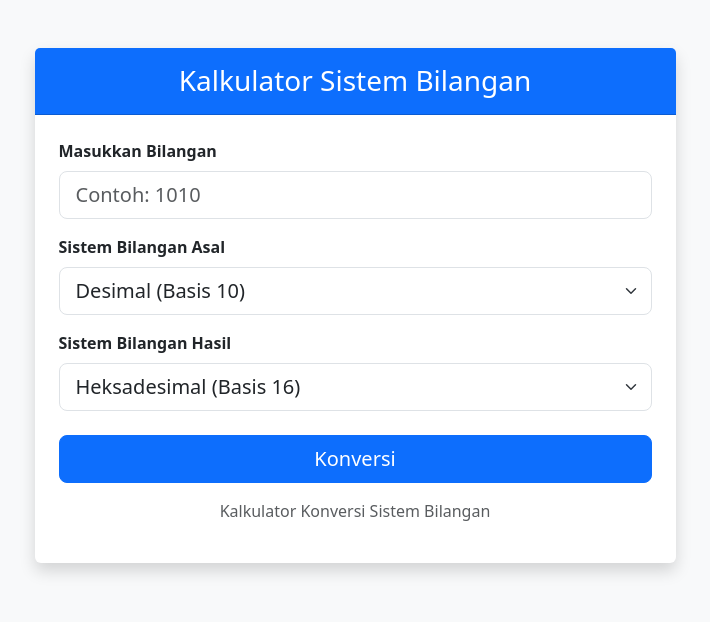
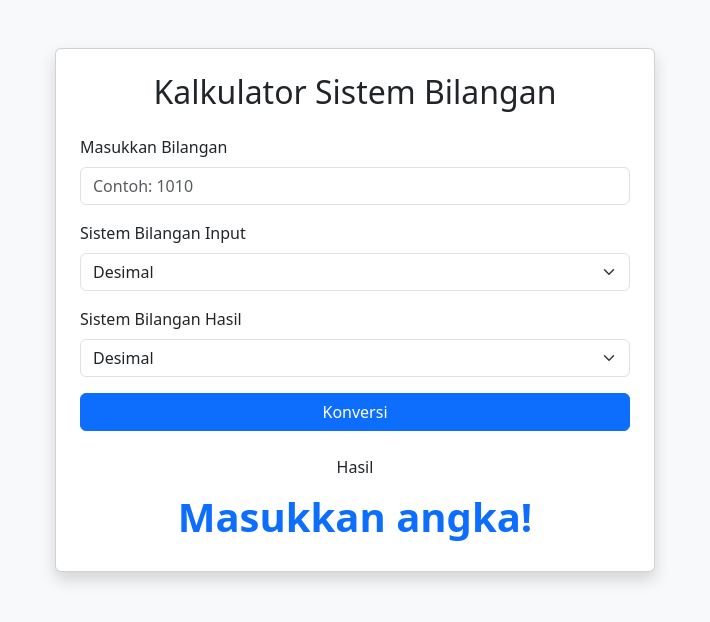
Before and after one commit to fabiantafarel93-cell/Fabian-Tafarel, a plain HTML site: page sisbil.html in a window 1280 px wide. Both pictures are taken after a click on the button "Konversi". Shown: the whole page, without its empty margins (285-995 px from the left). Drawn offline with nearby package versions, Linux system fonts and the light colour scheme.

Commit message:
Update sisbil.html

```diff
--- a/sisbil.html
+++ b/sisbil.html
@@ -6,159 +6,88 @@
     <title>Kalkulator Sistem Bilangan</title>
 
     <!-- Bootstrap CDN -->
-    <link
-        href="https://cdn.jsdelivr.net/npm/bootstrap@5.3.3/dist/css/bootstrap.min.css"
-        rel="stylesheet"
-    >
+    <link href="https://cdn.jsdelivr.net/npm/bootstrap@5.3.3/dist/css/bootstrap.min.css" rel="stylesheet">
 </head>
 
 <body class="bg-light">
 
-<div class="container py-5">
-    <div class="row justify-content-center">
-        <div class="col-md-8 col-lg-7">
+    <div class="container mt-5">
+        <div class="card shadow p-4 mx-auto" style="max-width: 600px;">
 
-            <div class="card shadow border-0">
-                <div class="card-header bg-primary text-white text-center p-3">
-                    <h3 class="mb-0">Kalkulator Sistem Bilangan</h3>
+            <h2 class="text-center mb-4">Kalkulator Sistem Bilangan</h2>
+
+            <!-- Input -->
+            <div class="mb-3">
+                <label class="form-label">Masukkan Bilangan</label>
+                <input type="text" id="angka" class="form-control" placeholder="Contoh: 1010">
             </div>
 
-                <div class="card-body p-4">
-
-                    <!-- Input Bilangan -->
+            <!-- Sistem bilangan input -->
             <div class="mb-3">
-                        <label for="bilangan" class="form-label fw-bold">
-                            Masukkan Bilangan
-                        </label>
-                        <input
-                            type="text"
-                            id="bilangan"
-                            class="form-control form-control-lg"
-                            placeholder="Contoh: 1010"
-                        >
-                    </div>
-
-                    <!-- Sistem Bilangan Asal -->
-                    <div class="mb-3">
-                        <label for="asal" class="form-label fw-bold">
-                            Sistem Bilangan Asal
-                        </label>
-                        <select id="asal" class="form-select form-select-lg">
-                            <option value="2">Biner (Basis 2)</option>
-                            <option value="8">Oktal (Basis 8)</option>
-                            <option value="10" selected>Desimal (Basis 10)</option>
-                            <option value="16">Heksadesimal (Basis 16)</option>
+                <label class="form-label">Sistem Bilangan Input</label>
+                <select id="sistemInput" class="form-select">
+                    <option value="2">Biner</option>
+                    <option value="8">Oktal</option>
+                    <option value="10" selected>Desimal</option>
+                    <option value="16">Hexadesimal</option>
                 </select>
             </div>
 
-                    <!-- Sistem Bilangan Tujuan -->
-                    <div class="mb-4">
-                        <label for="tujuan" class="form-label fw-bold">
-                            Sistem Bilangan Hasil
-                        </label>
-                        <select id="tujuan" class="form-select form-select-lg">
-                            <option value="2">Biner (Basis 2)</option>
-                            <option value="8">Oktal (Basis 8)</option>
-                            <option value="10">Desimal (Basis 10)</option>
-                            <option value="16" selected>
-                                Heksadesimal (Basis 16)
-                            </option>
+            <!-- Sistem bilangan hasil -->
+            <div class="mb-3">
+                <label class="form-label">Sistem Bilangan Hasil</label>
+                <select id="sistemHasil" class="form-select">
+                    <option value="2">Biner</option>
+                    <option value="8">Oktal</option>
+                    <option value="10" selected>Desimal</option>
+                    <option value="16">Hexadesimal</option>
                 </select>
             </div>
 
-                    <!-- Tombol Konversi -->
-                    <button
-                        type="button"
-                        class="btn btn-primary btn-lg w-100"
-                        onclick="konversikan()"
-                    >
+            <!-- Tombol -->
+            <button onclick="konversikan()" class="btn btn-primary w-100">
                 Konversi
             </button>
 
-            <p class="text-center text-muted mt-3">
-                Kalkulator Konversi Sistem Bilangan
-            </p>
+            <!-- Hasil -->
+            <div class="text-center mt-4">
+                <label class="form-label">Hasil</label>
+                <div id="hasil" class="fs-1 fw-bold text-primary">
+                    -
+                </div>
+            </div>
 
-        </div>
         </div>
     </div>
 
     <script>
         function konversikan() {
-        const input = document.getElementById("bilangan")
-            .value.trim();
 
-        const asal = Number(document.getElementById("asal").value);
-        const tujuan = Number(document.getElementById("tujuan").value);
+            let angka = document.getElementById("angka").value.trim();
+            let sistemInput = parseInt(document.getElementById("sistemInput").value);
+            let sistemHasil = parseInt(document.getElementById("sistemHasil").value);
+            let hasil = document.getElementById("hasil");
 
-        const nilaiAsal = document.getElementById("nilaiAsal");
-        const basisAsal = document.getElementById("basisAsal");
-        const nilaiHasil = document.getElementById("nilaiHasil");
-        const basisHasil = document.getElementById("basisHasil");
-        const nilaiDesimal = document.getElementById("nilaiDesimal");
-        const pesan = document.getElementById("pesan");
-
-        // Reset pesan
-        pesan.textContent = "";
-        pesan.className = "text-center fw-bold mt-3";
-
-        // Validasi input kosong
-        if (input === "") {
-            tampilkanError("Silakan masukkan bilangan terlebih dahulu.");
+            if (angka === "") {
+                hasil.innerHTML = "Masukkan angka!";
                 return;
             }
 
-        // Pola validasi berdasarkan basis
-        const pola = {
-            2: /^[01]+$/,
-            8: /^[0-7]+$/,
-            10: /^[0-9]+$/,
-            16: /^[0-9a-fA-F]+$/
-        };
+            // Ubah input ke desimal
+            let desimal = parseInt(angka, sistemInput);
 
-        if (!pola[asal].test(input)) {
-            tampilkanError(
-                "Bilangan tidak valid untuk sistem bilangan basis " + asal + "."
-            );
+            // Validasi angka
+            if (isNaN(desimal)) {
+                hasil.innerHTML = "Input tidak valid!";
                 return;
             }
 
-        // Konversi ke bilangan desimal
-        const desimal = parseInt(input, asal);
+            // Konversi desimal ke sistem tujuan
+            let konversi = desimal.toString(sistemHasil).toUpperCase();
 
-        // Validasi batas integer aman JavaScript
-        if (!Number.isSafeInteger(desimal)) {
-            tampilkanError(
-                "Bilangan terlalu besar. Silakan masukkan bilangan yang lebih kecil."
-            );
-            return;
-        }
-
-        // Konversi ke basis tujuan
-        const hasil = desimal.toString(tujuan).toUpperCase();
-
-        // Menampilkan tabel hasil
-        nilaiAsal.textContent = input.toUpperCase();
-        basisAsal.textContent = asal;
-        nilaiHasil.textContent = hasil;
-        basisHasil.textContent = tujuan;
-        nilaiDesimal.textContent = desimal.toString();
-
-        pesan.textContent = "Konversi berhasil!";
-        pesan.classList.add("text-success");
-    }
-
-    function tampilkanError(teks) {
-        document.getElementById("pesan").textContent = teks;
-        document.getElementById("pesan").className =
-            "text-center fw-bold mt-3 text-danger";
-
-        document.getElementById("nilaiAsal").textContent = "-";
-        document.getElementById("basisAsal").textContent = "-";
-        document.getElementById("nilaiHasil").textContent = "-";
-        document.getElementById("basisHasil").textContent = "-";
-        document.getElementById("nilaiDesimal").textContent = "-";
+            hasil.innerHTML = konversi;
         }
     </script>
+
 </body>
 </html>
```
Lines whose indentation alone changed are shown as unchanged.
